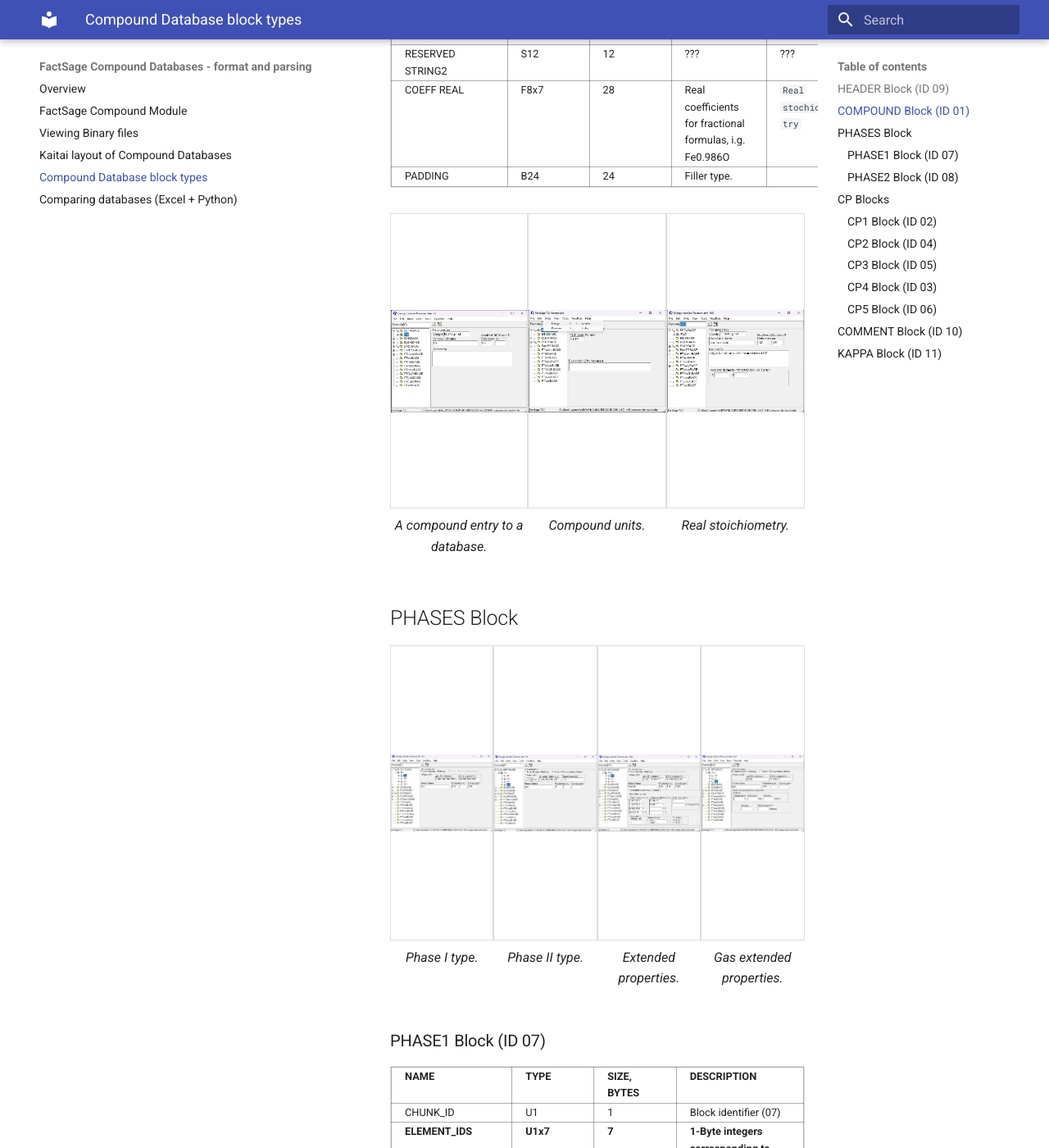
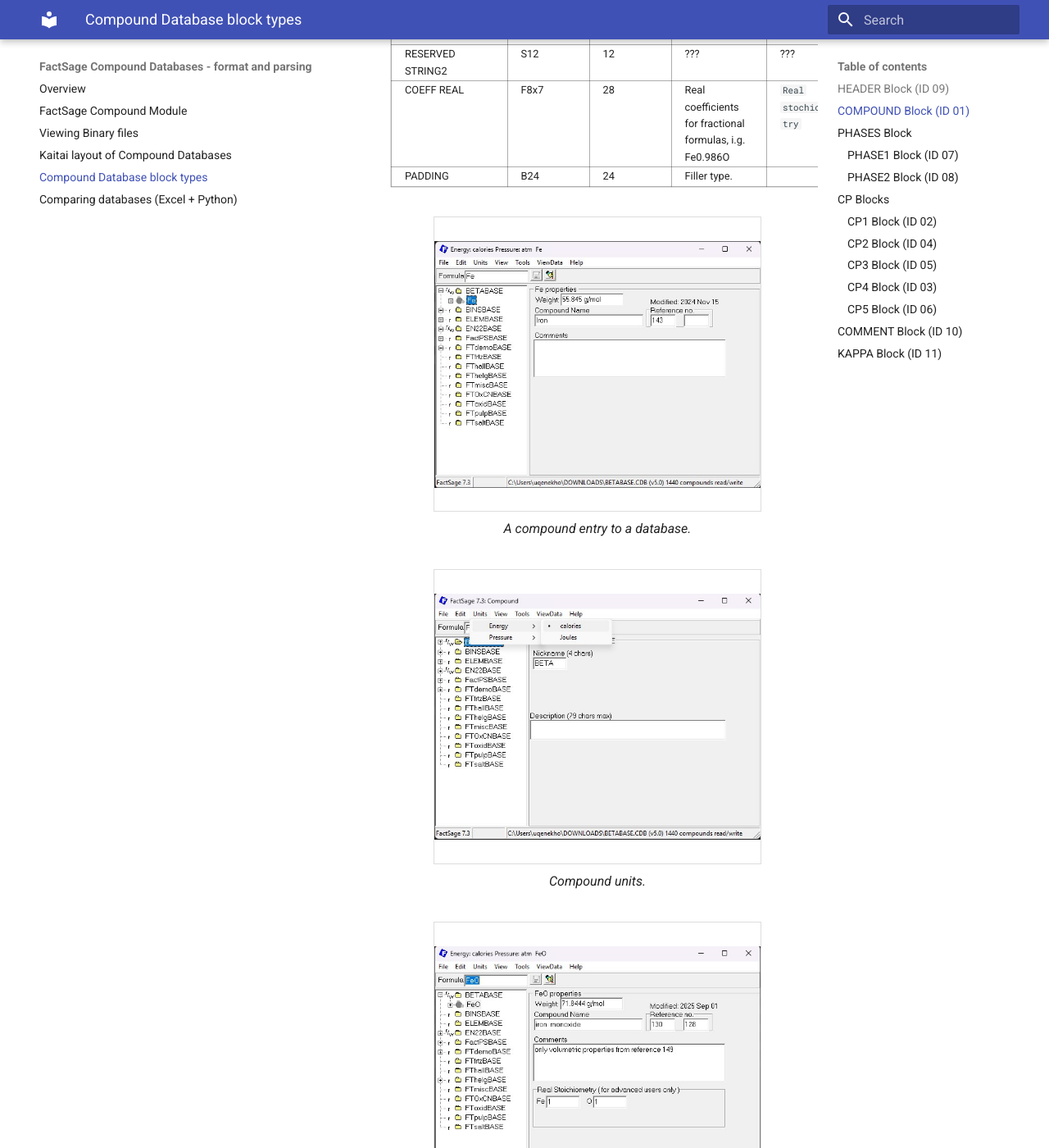
Before and after one commit to evnekdev/factsage-compound-docs, an MkDocs documentation site: the page built from docs/block-types.md, in a window 1280 px wide and 1400 px high, scrolled down 2279 px. Shown: the whole window at 82% size. Built offline with MkDocs 1.6.1 and Material for MkDocs 9.7.7, drawn with Linux system fonts in a browser that asks for light colours.

Commit message:
Update extra.css

```diff
--- a/docs/stylesheets/extra.css
+++ b/docs/stylesheets/extra.css
@@ -80,13 +80,15 @@
 
 .screenshot-row {
     display: flex;
-    /*grid-template-columns: repeat(3, 1fr);*/
     justify-content: center;
-    gap: 20ptx;
-    margin: 20ptx;
+    gap: 20px;
+    margin: 20px 0;
+	flex-wrap: wrap;
 }
 
 .screenshot-row figure {
+	flex: 1 1 300px;
+	max-width: 400px;
     margin: 0;
     text-align: center;
 }
@@ -104,5 +106,22 @@
     font-style: italic;
 }
 
+@media (max-width: 768px) {
+    .screenshot-row {
+        flex-direction: column;
+        align-items: center;
+    }
+
+    .screenshot-row figure {
+        width: 100%;
+        max-width: 600px;
+    }
+
+    .screenshot-row img {
+        height: auto;
+        max-height: 360px;
+    }
+}
+
 /******************************************************************************************/
 /******************************************************************************************/
```
